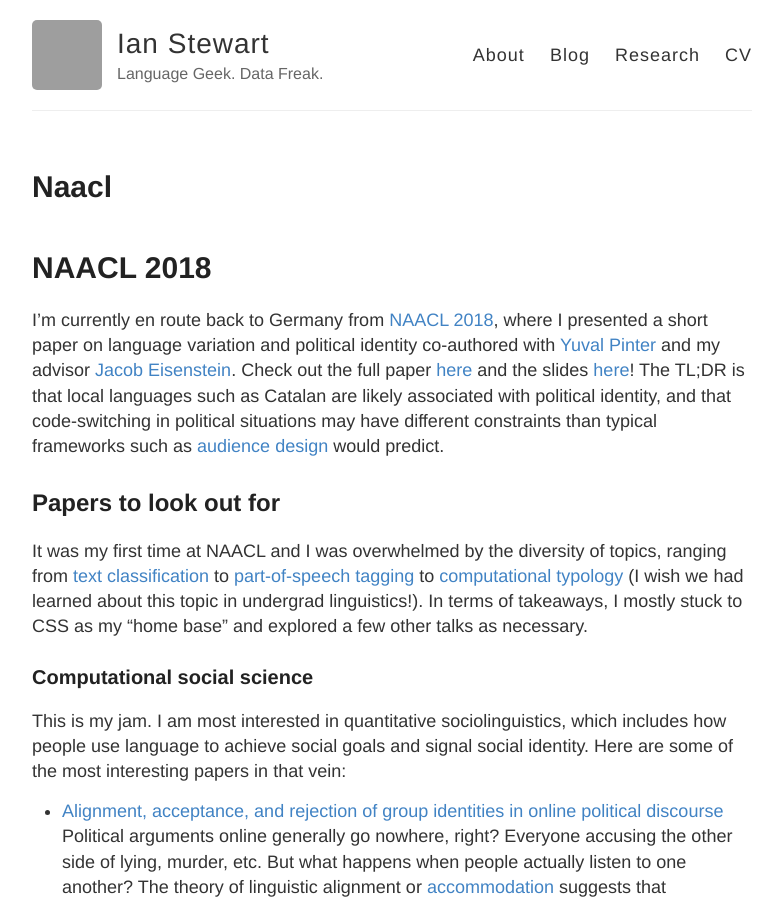
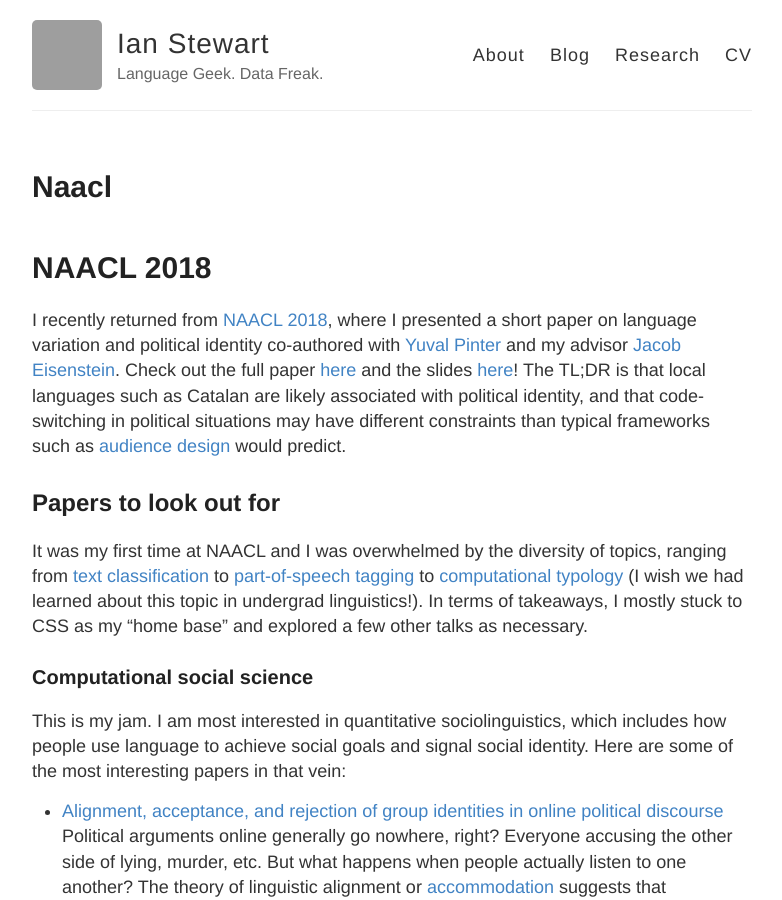
Before and after one commit to ianbstewart/ianbstewart.github.io, a Jekyll site: the page built from _posts/2018-06-05-NAACL.md, in a window 1280 px wide and 900 px high. Shown: the whole window, without its empty margins (248-1030 px from the left). Built offline with Jekyll 4.4.1, drawn with Linux system fonts in a browser that asks for light colours; our own code applies the rules of GitHub Pages for plain Markdown files; grey boxes are pictures that could not be loaded.

Commit message:
NAACL update

```diff
--- a/_posts/2018-06-05-NAACL.md
+++ b/_posts/2018-06-05-NAACL.md
@@ -1,5 +1,5 @@
 # NAACL 2018
-I'm currently en route back to Germany from [NAACL 2018](naacl2018.org), where I presented a short paper on language variation and political identity co-authored with [Yuval Pinter](https://www.cc.gatech.edu/~ypinter3/) and my advisor [Jacob Eisenstein](https://www.cc.gatech.edu/~jeisenst/).
+I recently returned from [NAACL 2018](naacl2018.org), where I presented a short paper on language variation and political identity co-authored with [Yuval Pinter](https://www.cc.gatech.edu/~ypinter3/) and my advisor [Jacob Eisenstein](https://www.cc.gatech.edu/~jeisenst/).
 Check out the full paper [here](https://arxiv.org/pdf/1804.05088.pdf) and the slides [here](https://github.com/ianbstewart/catalan/blob/master/writing/NAACL_2018_slides.pdf)!
 The TL;DR is that local languages such as Catalan are likely associated with political identity, and that code-switching in political situations may have different constraints than typical frameworks such as [audience design](https://en.wikipedia.org/wiki/Audience_design) would predict.
 
```
